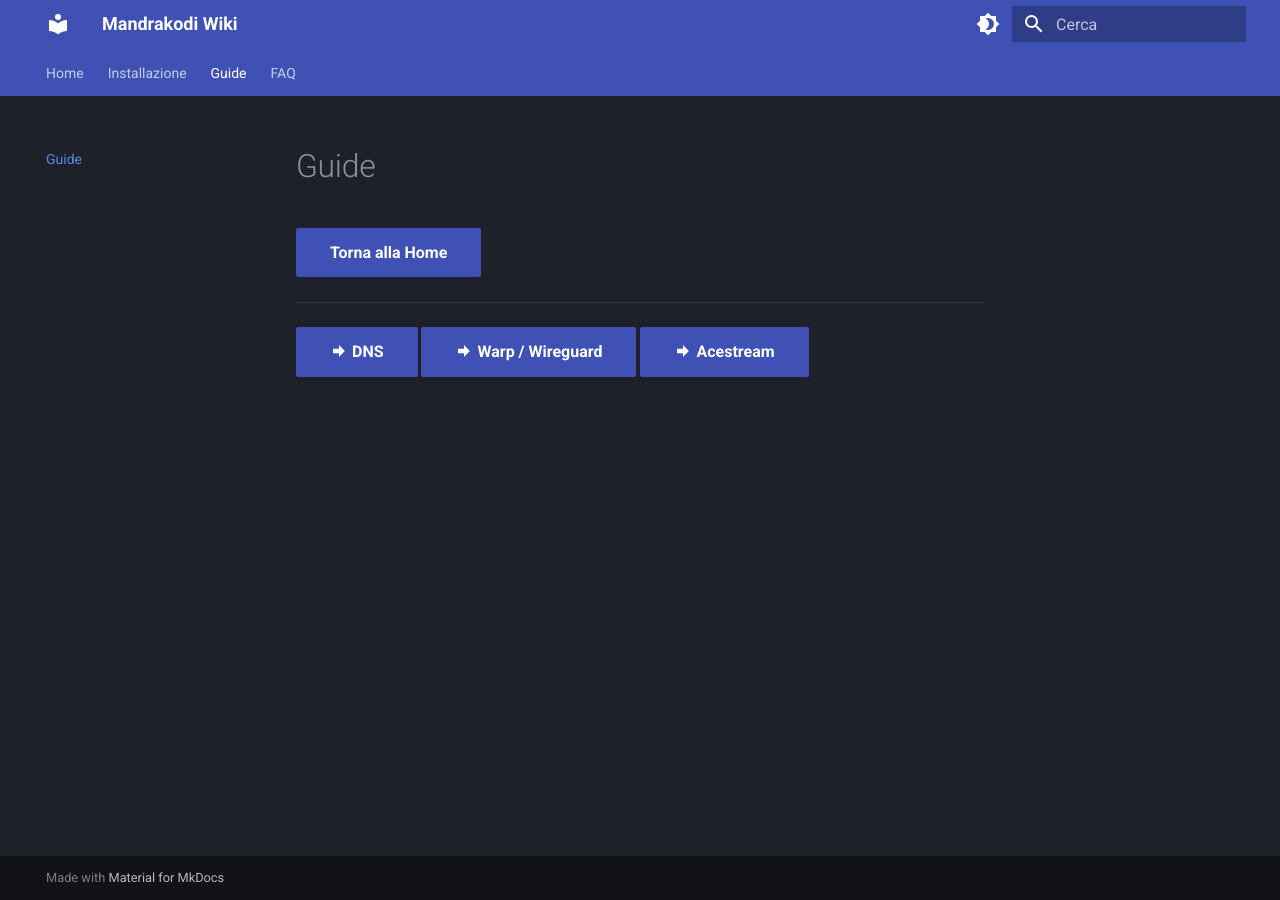
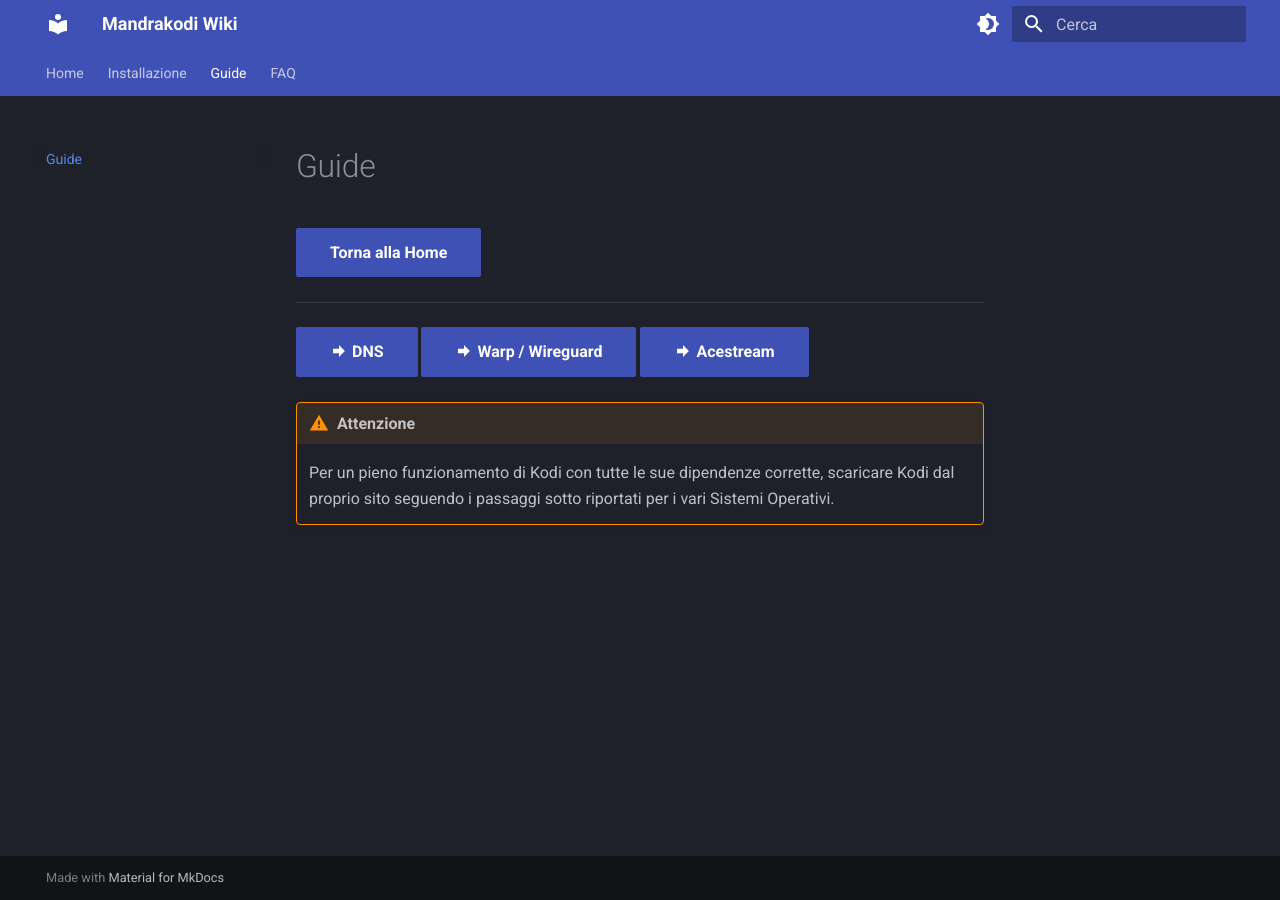
Before and after one commit to campipaolo/Mandrakodi-Wiki, an MkDocs documentation site: the page built from docs/guide/tutorials.md, in a window 1280 px wide. Built offline with MkDocs 1.6.1 and Material for MkDocs 9.7.7, drawn with Linux system fonts in a browser that asks for light colours.

Commit message:
tutorials
test

```diff
--- a/docs/guide/tutorials.md
+++ b/docs/guide/tutorials.md
@@ -3,3 +3,6 @@
 ------
 
 [:material-arrow-right-bold: DNS](dns.md){ .md-button .md-button--primary } [:material-arrow-right-bold: Warp / Wireguard](warp_wireguard.md){ .md-button .md-button--primary } [:material-arrow-right-bold: Acestream](acestream.md){ .md-button .md-button--primary }
+
+!!! warning "Attenzione"
+    Per un pieno funzionamento di Kodi con tutte le sue dipendenze corrette, scaricare Kodi dal proprio sito seguendo i passaggi sotto riportati per i vari Sistemi Operativi.
```
